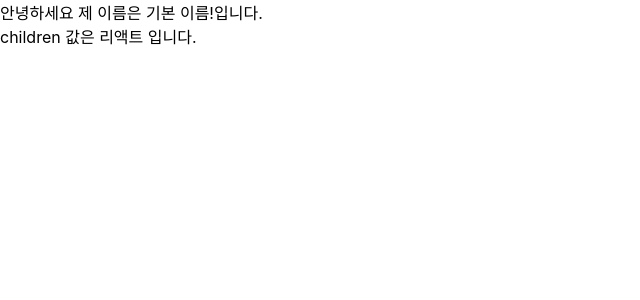
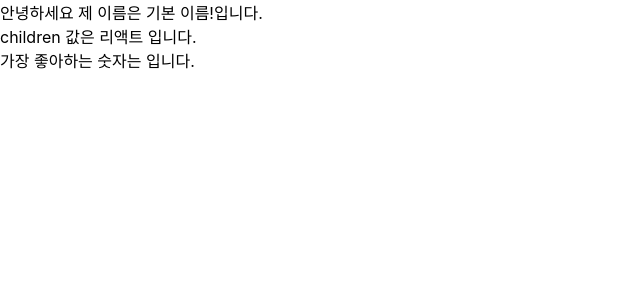
Before and after one commit to BahngJH/velopertReactTutorial, a React (Create React App) app: page / in a window 1280 px wide. Shown: the top 300 px of the page, without its empty margins (0-640 px from the left). Built offline with nearby package versions, Linux system fonts and the light colour scheme.

Commit message:
props End

```diff
--- a/src/MyComponent.js
+++ b/src/MyComponent.js
@@ -1,17 +1,41 @@
-import React from "react";
+import React, { Component } from "react";
+import PropTypes from "prop-types";
 
-const MyComponent = props => {
-  return (
-    <div>
-      안녕하세요 제 이름은 {props.name}입니다.
-      <br />
-      children 값은 {props.children} 입니다.
-    </div>
-  );
-};
+// const MyComponent = ({ name, children, favoriteNumber }) => {
+//   return (
+//     <div>
+//       안녕하세요 제 이름은 {name}입니다.
+//       <br />
+//       children 값은 {children} 입니다.
+//       <br />
+//       가장 좋아하는 숫자는 {favoriteNumber} 입니다.
+//     </div>
+//   );
+// };
+
+class MyComponent extends Component {
+  render() {
+    const { name, children, favoriteNumber } = this.props;
+
+    return (
+      <div>
+        안녕하세요 제 이름은 {name}입니다.
+        <br />
+        children 값은 {children} 입니다.
+        <br />
+        가장 좋아하는 숫자는 {favoriteNumber} 입니다.
+      </div>
+    );
+  }
+}
 
 MyComponent.defaultProps = {
   name: "기본 이름!"
 };
 
+MyComponent.propTypes = {
+  name: PropTypes.string,
+  favoriteNumber: PropTypes.number.isRequired
+};
+
 export default MyComponent;
```
